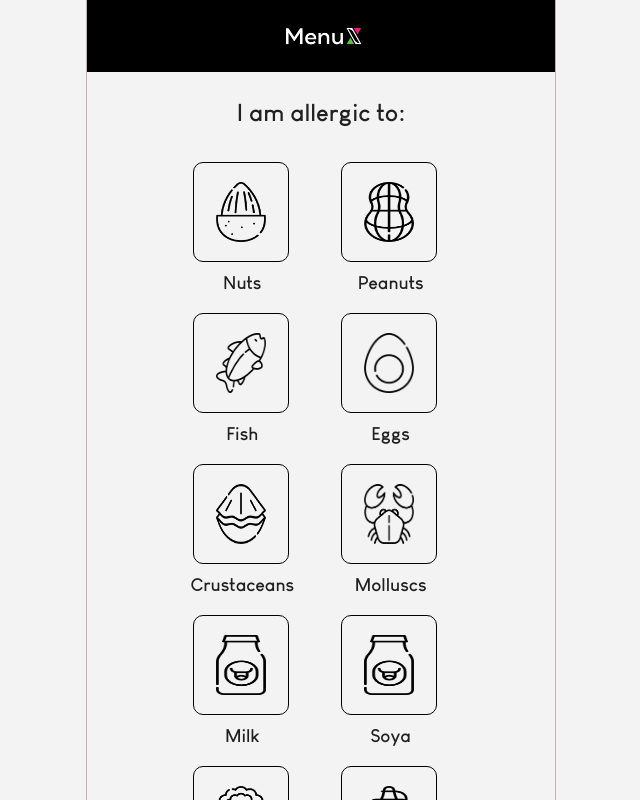
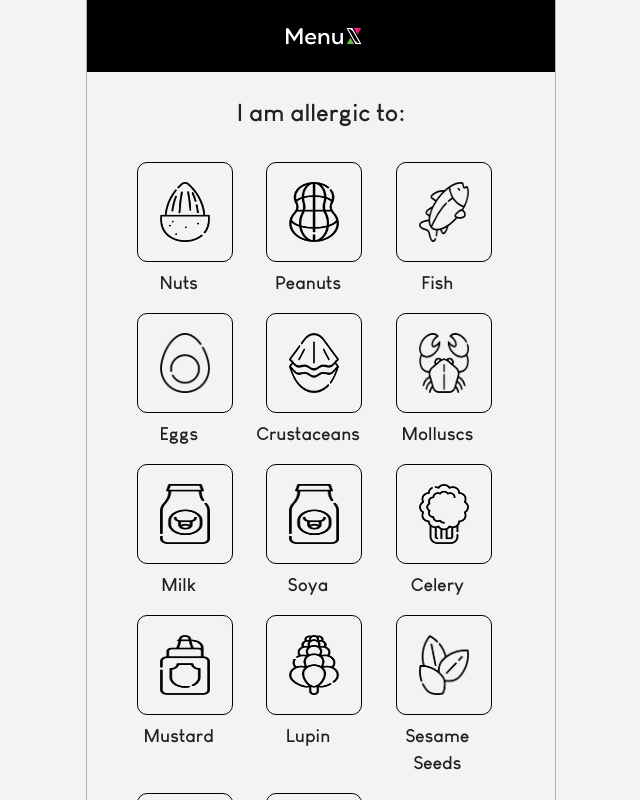
Before and after one commit to mshahid538/menux-web3, a React (Create React App) app: page /allergic in a window 1280 px wide. Shown: the top 800 px of the page, without its empty margins (319-959 px from the left). Built offline with nearby package versions, Linux system fonts and the light colour scheme; a web font is replaced by a local one.

Commit message:
responsiveness

```diff
--- a/src/components/Allergies/Allergies.tsx
+++ b/src/components/Allergies/Allergies.tsx
@@ -69,8 +69,8 @@ function Allergies() {
           </Typography>
         </Grid>
         <Box
-          mx={12}
-          mr={2}
+          mx={5}
+          // mr={2}
           sx={{
             display: "flex",
             textAlign: "center",
@@ -84,9 +84,9 @@ function Allergies() {
               <Grid
                 my={1}
                 item
-                lg={5}
+                lg={4}
                 md={4}
-                sm={6}
+                sm={4}
                 key={index}
                 sx={{ display: "flex", flexDirection: "column" }}
               >
```
